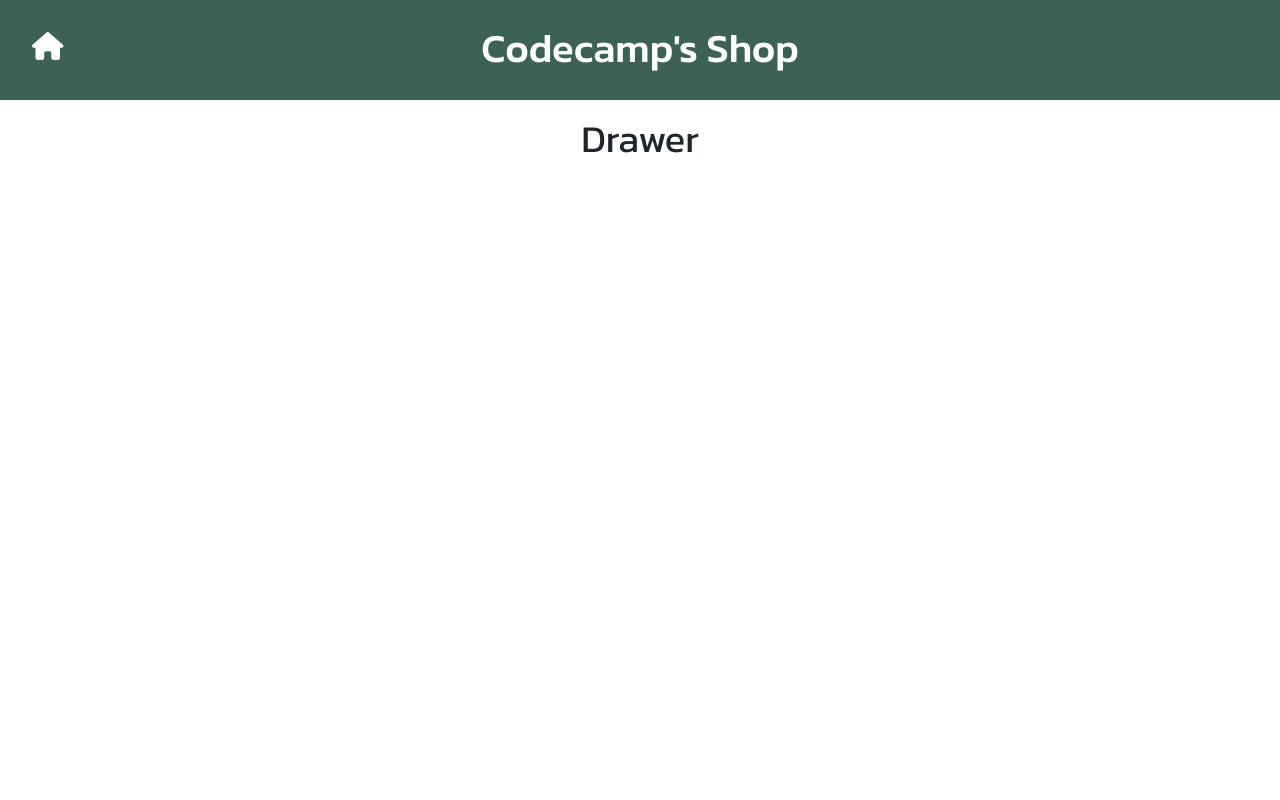
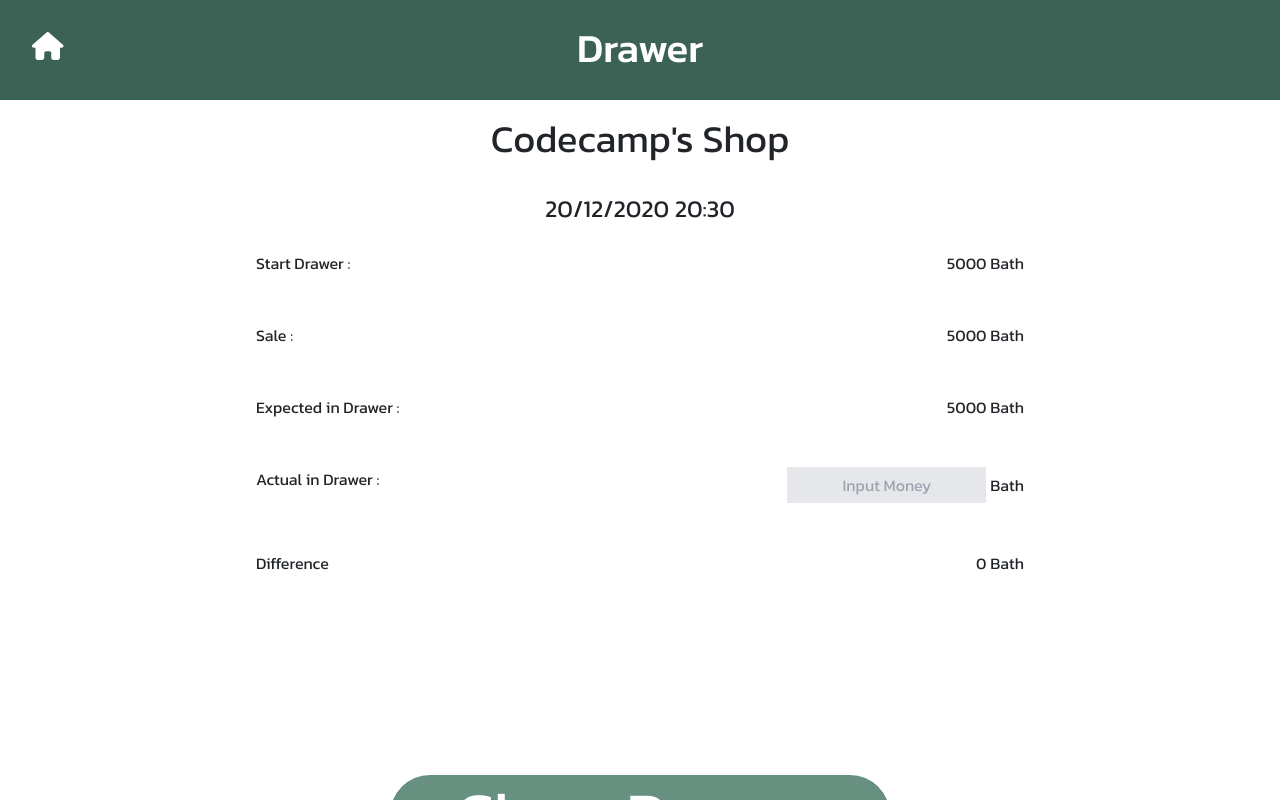
Before and after one commit to colorkram/Kram-s-POS, a React (Create React App) app: page /drawer in a window 1280 px wide. Built offline with nearby package versions, Linux system fonts and the light colour scheme.

Commit message:
edit drawer

```diff
--- a/src/App.css
+++ b/src/App.css
@@ -110,7 +110,8 @@
 .register-from {
   /* display: flexbox;
   justify-content: center; */
-  margin: 150px 200px;
+  margin: 0px 200px 0px 200px;
+
   width: 400px;
   height: 300px;
 }
--- a/src/componant/Home.js
+++ b/src/componant/Home.js
@@ -20,6 +20,11 @@ function Home() {
         <br />
         <br />
         <br />
+        <div className="flex justify-center">
+          <div className="flex justify-center mt-[755px] fixed items-center w-[500px] text-[64px] h-20 text-white bg-[#689081] hover:bg-green-800 focus:outline-none focus:ring-4 focus:ring-green-300  rounded-full   text-center  ">
+            DRAWER
+          </div>
+        </div>
 
         <div className="grid grid-cols-3 gap-3">
           <Order /> <Order />
@@ -36,6 +41,7 @@ function Home() {
           <Order />
           <Order />
         </div>
+        <div className="w-[300px] h-[120px]"></div>
       </div>
     </div>
   );
--- a/src/componant/Register.js
+++ b/src/componant/Register.js
@@ -11,7 +11,7 @@ function Register() {
         <HomeTop kram="Create Owner Accout" />
 
         <div className="register-from">
-          {/* <h1>test</h1> */}
+          <div className="h-[300px]"></div>
           <input
             style={{ borderRadius: 100 }}
             type="email"
@@ -50,7 +50,6 @@ function Register() {
           <br />
           <br />
           <br />
-
           <button
             type="button"
             className="sub-but"
@@ -60,7 +59,6 @@ function Register() {
           </button>
           <br />
           <br />
-
           <div style={{ display: "flex", justifyContent: "center" }}>
             <input
               type="checkbox"
--- a/src/componant/menuInMenuBar/Drawer.js
+++ b/src/componant/menuInMenuBar/Drawer.js
@@ -5,8 +5,53 @@ import TitleBar from "../../template/TitleBar";
 export default function Drawer() {
   return (
     <div>
-      <HomeTop kram="Codecamp's Shop" />
-      <TitleBar kram="Drawer" />
+      <HomeTop kram="Drawer" />
+      <TitleBar kram="Codecamp's Shop" />
+      <div className="flex justify-center  text-[24px] mb-6">
+        20/12/2020 20:30
+      </div>
+      <div className="w-full  ">
+        <div className="flex justify-between px-[20%]  w-full ">
+          <span>Start Drawer : </span>
+          <span>5000 Bath</span>
+        </div>
+        <br />
+        <br />
+
+        <div className="flex justify-between px-[20%]  w-full ">
+          <span>Sale : </span>
+          <span>5000 Bath</span>
+        </div>
+        <br />
+        <br />
+        <div className="flex justify-between px-[20%]  w-full ">
+          <span>Expected in Drawer : </span>
+          <span>5000 Bath</span>
+        </div>
+        <br />
+        <br />
+        <div className="flex justify-between px-[20%]  w-full ">
+          <span>Actual in Drawer : </span>
+          <div className="">
+            <input
+              className="bg-gray-200 h-[36px]  text-center"
+              placeholder="Input Money"
+            />
+            <span> Bath</span>
+          </div>
+        </div>
+        <br />
+        <br />
+        <div className="flex justify-between px-[20%]  w-full ">
+          <span>Difference </span>
+          <span>0 Bath</span>
+        </div>
+      </div>
+      <div className="flex justify-center">
+        <div className="flex justify-center mt-[200px] fixed items-center w-[500px] text-[64px] h-20 text-white bg-[#689081] hover:bg-green-800 focus:outline-none focus:ring-4 focus:ring-green-300  rounded-full   text-center  ">
+          Close Drawer
+        </div>
+      </div>
     </div>
   );
 }
--- a/src/template/Home-top.js
+++ b/src/template/Home-top.js
@@ -19,10 +19,12 @@ function HomeTop(props) {
         <h1>{props.kram}</h1>
         {location.pathname == "/register" ? (
           <Link to="/">
+            <div className="w-[80px] h-[80px] mt-[-60px]">
               <FontAwesomeIcon
                 icon={faHome}
                 className="absolute top-[32px] left-[32px] text-white text-[28px]"
               />
+            </div>
           </Link>
         ) : location.pathname == "/home" ? (
           <Link to="/menubar">
@@ -33,10 +35,12 @@ function HomeTop(props) {
           </Link>
         ) : (
           <Link to="/home">
+            <div className="w-[80px] h-[80px] mt-[-60px]">
               <FontAwesomeIcon
                 icon={faHome}
                 className="absolute top-[32px] left-[32px] text-white text-[28px]"
               />
+            </div>
           </Link>
         )}
       </div>
```
Lines whose indentation alone changed are shown as unchanged.
